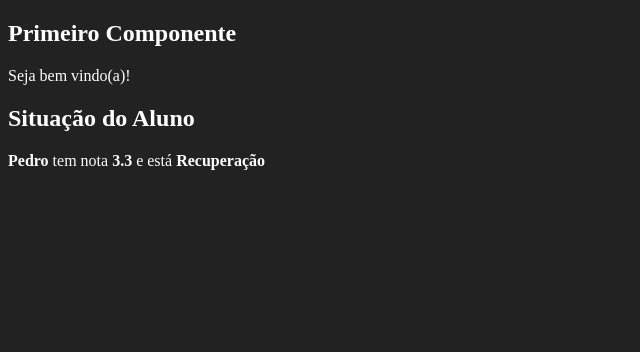
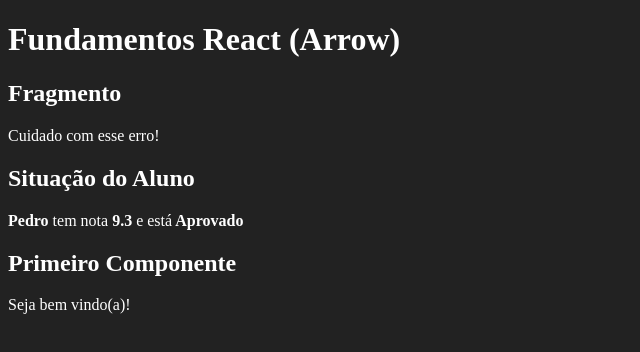
Before and after one commit to pedro-lopes-flooxai/Fundamentos-React, a React (Create React App) app: page / in a window 1280 px wide. Shown: the top 352 px of the page, without its empty margins (0-640 px from the left). Built offline with nearby package versions, Linux system fonts and the light colour scheme.

Commit message:
add: arrow function

```diff
--- /dev/null
+++ b/src/App.jsx
@@ -0,0 +1,17 @@
+import React from 'react';
+
+import Primeiro from './components/basicos/Primeiro';
+import ComParametro from './components/basicos/ComParametro';
+import Fragmento from './components/basicos/Fragmento';
+
+export default _ =>
+    <div id="app">
+        <h1>Fundamentos React (Arrow)</h1>
+        <Fragmento />
+        <ComParametro
+            titulo="Situação do Aluno"
+            aluno="Pedro"
+            nota={9.3}
+        />
+        <Primeiro></Primeiro>
+    </div>
--- /dev/null
+++ b/src/components/basicos/Fragmento.jsx
@@ -0,0 +1,10 @@
+import React from 'react'
+
+export default function Fragmento(props) {
+    return (
+        <>
+            <h2>Fragmento</h2>
+            <p>Cuidado com esse erro!</p>
+        </>
+    )
+}
--- a/src/index.css
+++ b/src/index.css
@@ -1,4 +1,4 @@
-body{
+body {
     background-color: #222;
     color: #fff;
 }
--- a/src/index.js
+++ b/src/index.js
@@ -2,17 +2,9 @@
 import ReactDOM from 'react-dom'
 import React from 'react'
 
-import Primeiro from './components/basicos/Primeiro'
-import ComParametro from './components/basicos/ComParametro'
+import App from './App'
 
 ReactDOM.render(
-    <div id="app ">
-        <Primeiro></Primeiro>
-        <ComParametro
-            titulo="Situação do Aluno"
-            aluno="Pedro"
-            nota ={3.3}/>
-
-    </div>,
+    <App/>,
     document.getElementById('root')
  )
```
Also changed, not shown: src/components/basicos/ComParametro.jsx (+5 -5 lines).
